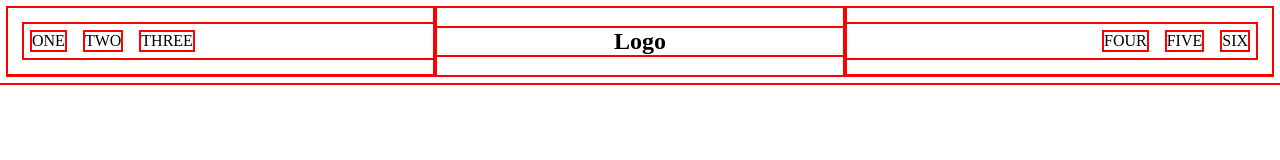
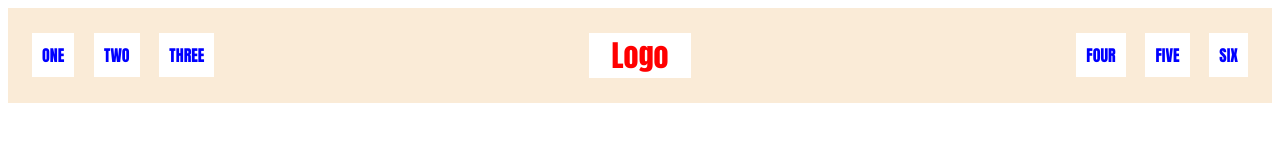
Before and after one commit to gmaravind17/top-css-flexbox, a plain HTML site: page index.html in a window 1280 px wide. Drawn offline with Linux system fonts and the light colour scheme.

Commit message:
Compelet the header challenge
Color the header and adjust margin for header logo

```diff
--- a/styles.css
+++ b/styles.css
@@ -1,5 +1,5 @@
 * {
-    outline: solid 2px red;
+    /* outline: solid 2px red; */
 }
 
 /* challenge-2 */
@@ -7,22 +7,42 @@
     display: flex;
     justify-content: space-between;
     align-items: center;
+    background-color: antiquewhite;
+    font-family: Impact, Haettenschweiler, 'Arial Narrow Bold', sans-serif;
+}
+
+.header-container h2 {
+    background-color: white;
+    font-size: 30px;
+    margin-left: 70px;
+    margin-right: 70px;
+    color: red;
+    font-weight: bolder;
+}
+
+.left-header-container, .right-header-container{
+    color: blue;
 }
 
 .logo-header-container {
     flex: 1;
     text-align: center;
+    padding-left: 20%;
+    padding-right: 20%;
+    width: 40%;
 }
 
 .left-header-container {
     flex: 1;
     text-align: left;
     padding-left: 1rem;
+    width: 30%;
 }
 
 .right-header-container {
     flex: 1;
     text-align: right;
+    width: 30%;
     padding-right: 1rem;
 }
 
@@ -30,6 +50,8 @@
 .header-container li {
     display: inline-block;
     margin: 0.5rem;
+    background-color: white;
+    padding: 10px;
     /* text-decoration: none; */
 }
 /* removes the left padding of ul in the header */
```
